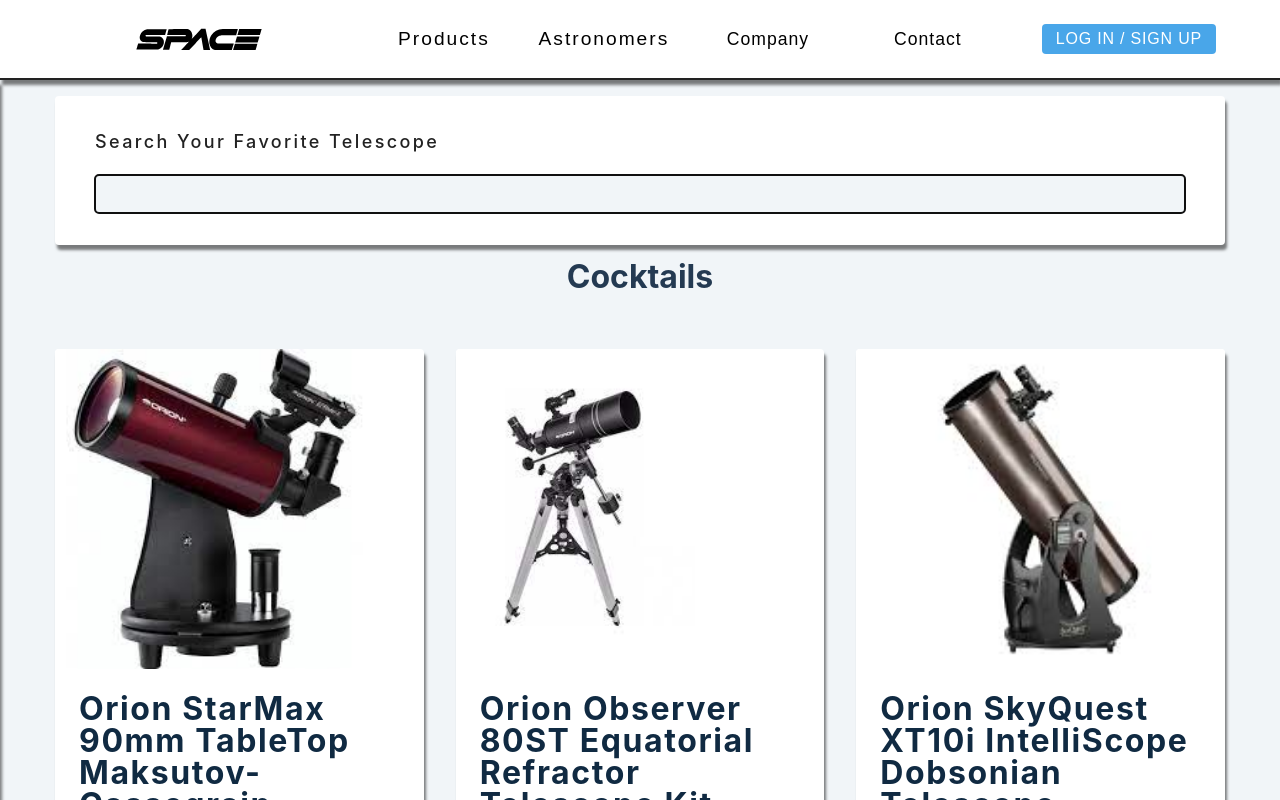
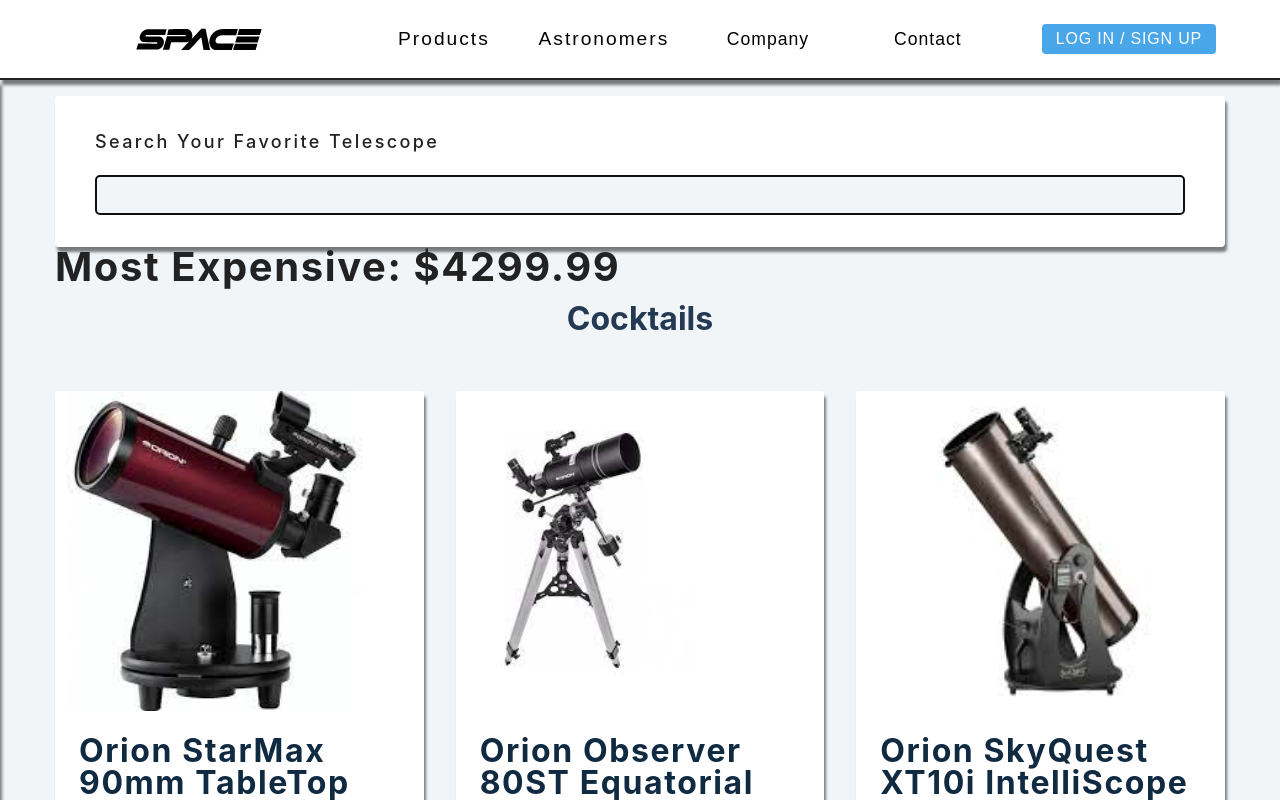
Before and after one commit to PunisherR1/React-project, a React (Create React App) app in the folder react_tools/: page /products in a window 1280 px wide. Shown: the top 800 px of the page. Built offline with nearby package versions, Linux system fonts and the light colour scheme.

Commit message:
Added more functionality to products page

```diff
--- a/react_tools/src/components/SearchForm.js
+++ b/react_tools/src/components/SearchForm.js
@@ -1,11 +1,13 @@
-import React from "react";
+import React, { useCallback, useMemo } from "react";
 import { useGlobalContext } from "../context";
 import { useRef, useEffect } from "react";
 import { products } from "../data";
 
 export default function SearchForm() {
-  const { searchTerm, setSearchTerm, setTelescopes, setLoading } =
+  const { searchTerm, setSearchTerm, setTelescopes, setLoading, telescopes } =
     useGlobalContext();
+
+  const refContainer = useRef(null);
 
   const handleChange = (e) => {
     setSearchTerm(e.target.value);
@@ -20,6 +22,31 @@
   }, [searchTerm, setTelescopes, setLoading]);
   console.log(setTelescopes);
 
+  const calculateMostExpensive = (data) => {
+    return data.reduce((total, item) => {
+      const price = item.price;
+      if (price >= total) {
+        total = price;
+        console.log(total);
+      }
+      return total;
+    }, 0);
+  };
+
+  const mostExpensive = useMemo(
+    () => calculateMostExpensive(telescopes),
+    [telescopes]
+  );
+
+  /* useEffect(() => {
+    calculateMostExpensive();
+  }, [searchTerm, calculateMostExpensive]); */
+
+  useEffect(() => {
+    refContainer.current.focus();
+    setSearchTerm("");
+  }, [setSearchTerm]);
+
   function handleSubmit(e) {
     e.preventDefault();
   }
@@ -30,14 +57,16 @@
           <label htmlFor="name">search your favorite telescope</label>
           <input
             type="text"
+            ref={refContainer}
             name="name"
             id="name"
             value={searchTerm}
             onChange={handleChange}
-            autoFocus
+            /* autoFocus */
           />
         </div>
       </form>
+      <h2>Most Expensive: ${mostExpensive}</h2>
     </section>
   );
 }
--- a/react_tools/src/components/Telescope.js
+++ b/react_tools/src/components/Telescope.js
@@ -8,7 +8,7 @@
       </div>
       <div className="telescope-footer">
         <h3>{title}</h3>
-        <h4>{price}</h4>
+        <h4>${price}</h4>
       </div>
     </article>
   );
--- a/react_tools/src/index.css
+++ b/react_tools/src/index.css
@@ -974,8 +974,8 @@
 }
 .form-control input {
   width: 100%;
-  border: none;
-  border-color: transparent;
+  border: 1px solid gray;
+  /* border-color: transparent; */
   background: var(--mainBackground);
   border-radius: var(--mainBorderRadius);
   padding: 0.5rem;
```
Also changed, not shown: react_tools/src/data.js.
